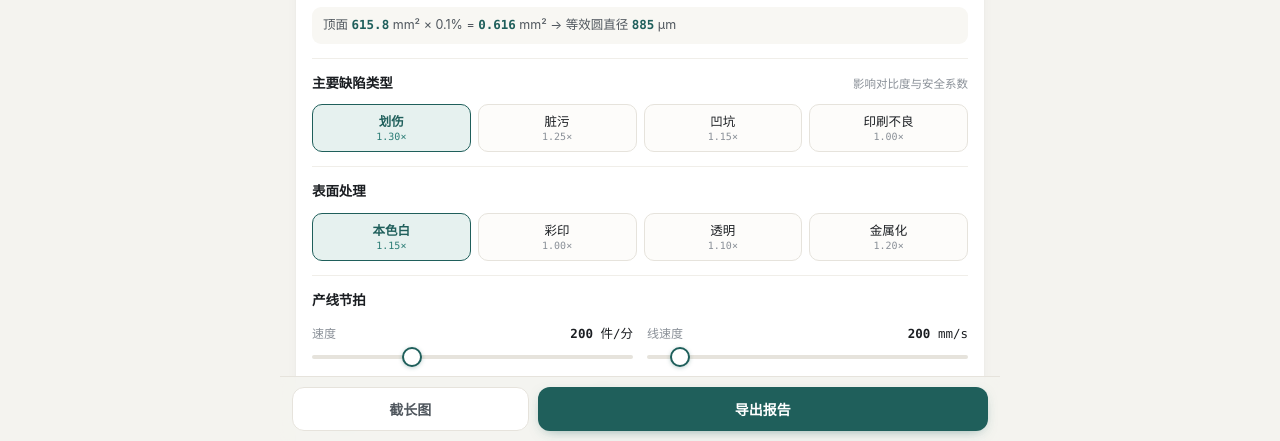
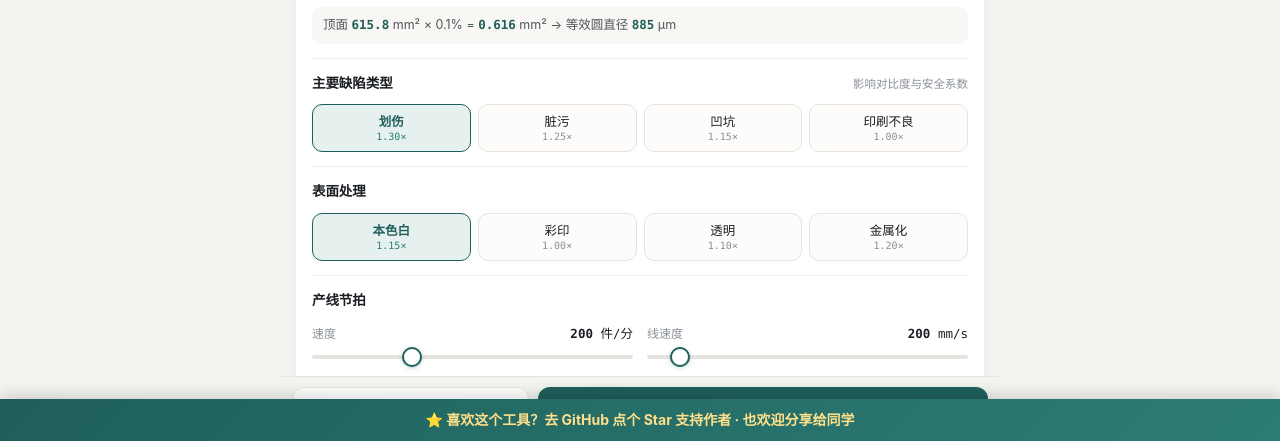
Before and after one commit to ALGSN1386/cap-calculator, a plain HTML site: page index.html in a window 1280 px wide. Shown: the part 359-800 px from the top of the page. Drawn offline with Linux system fonts and the light colour scheme.

Commit message:
添加 GitHub Star 入口，方便访客点赞

```diff
--- a/index.html
+++ b/index.html
@@ -1407,5 +1407,6 @@ window.VCL = VCL;
 })();
 
 </script>
+<div style="position:fixed;left:0;right:0;bottom:0;z-index:9999;background:linear-gradient(135deg,#1f5f5b,#2c7d76);color:#fff;text-align:center;padding:10px 14px;font-family:inherit;font-size:14px;box-shadow:0 -4px 16px rgba(0,0,0,.15)"><a href="https://github.com/ALGSN1386/cap-calculator" target="_blank" rel="noopener" style="color:#ffe08a;font-weight:700;text-decoration:none">⭐ 喜欢这个工具？去 GitHub 点个 Star 支持作者 · 也欢迎分享给同学</a></div>
 </body>
 </html>
```
